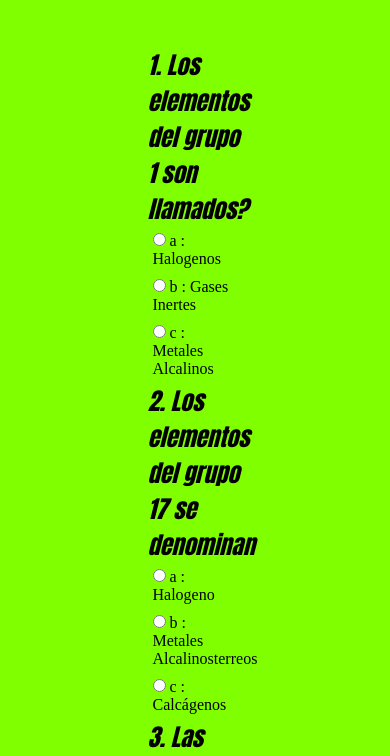
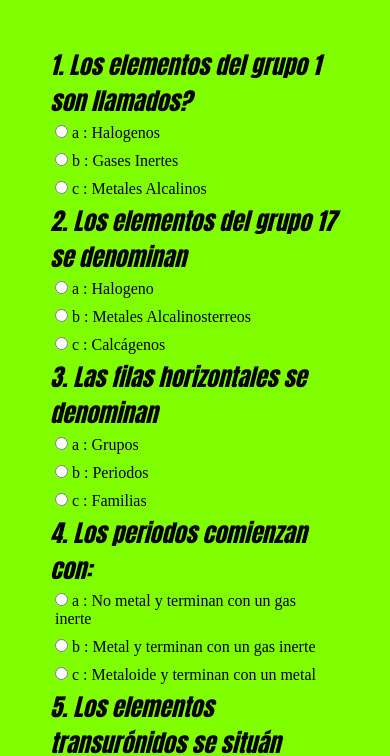
Before and after one commit to Martinlorajorge/cuenstionarioQuimica.github.io, a plain HTML site: page index.html in a window 390 px wide. Shown: the part 103-859 px from the top of the page. Drawn offline with Linux system fonts and the light colour scheme.

Commit message:
cuestionario

```diff
--- a/style.css
+++ b/style.css
@@ -16,8 +16,10 @@ h1 {
 	margin: auto;
 }
 
-@media screen (min-width 600px) {
-	.contenido 100%;
+@media (max-width: 400px) {
+	.contenido {
+		width: 100%;
+	}
 }
 
 #test {
```
